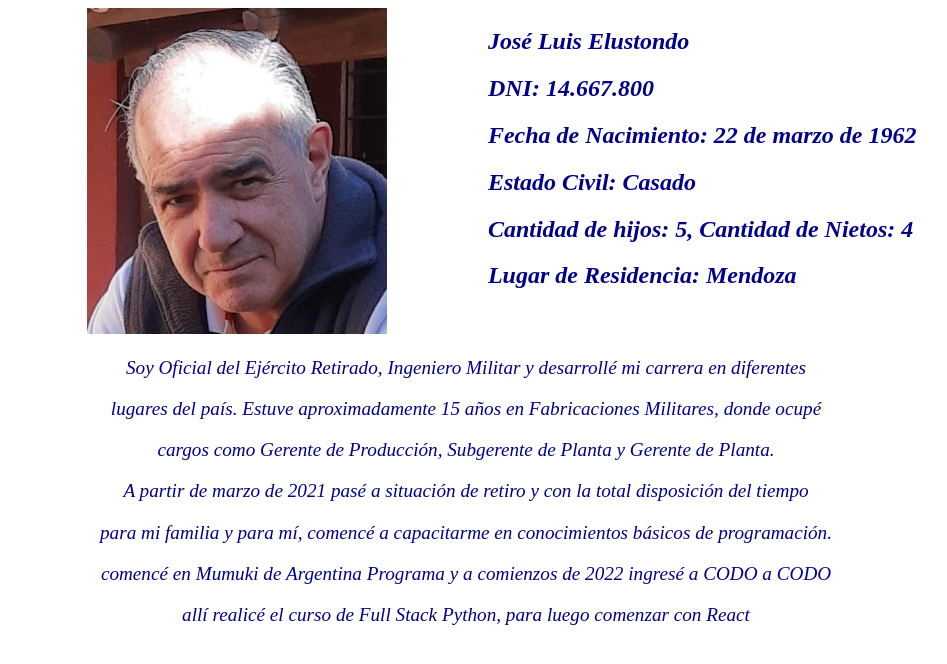
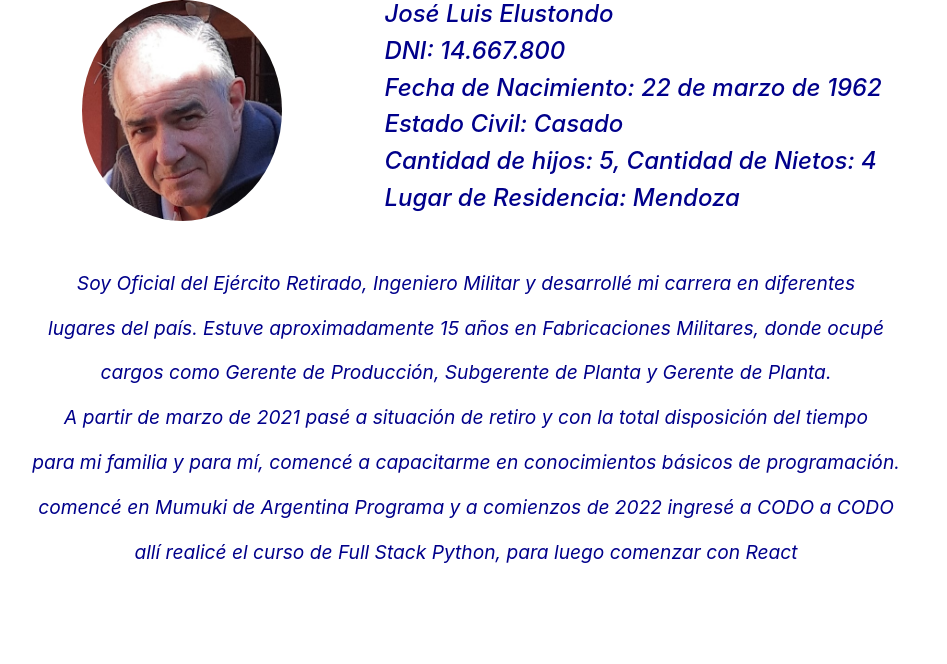
Before and after one commit to Joselus62/clase1, a plain HTML site: page index.html in a window 1280 px wide. Shown: the whole page, without its empty margins (174-1121 px from the left). Drawn offline with nearby package versions, Linux system fonts and the light colour scheme; files that its build step writes are made by us from their sources.

Commit message:
Agregé app.js

```diff
--- a/index.html
+++ b/index.html
@@ -4,25 +4,31 @@
     <meta charset="UTF-8">
     <meta http-equiv="X-UA-Compatible" content="IE=edge">
     <meta name="viewport" content="width=device-width, initial-scale=1.0">
-    <link href="https://cdn.jsdelivr.net/npm/bootstrap@5.2.0/dist/css/bootstrap.min.css">
-    <link href="https://cdn.jsdelivr.net/npm/bootstrap@5.2.0/dist/js/bootstrap.bundle.min.js">
-    <link rel="stylesheet" href="css/estilo.css">
+    <link rel="stylesheet" href="https://cdn.jsdelivr.net/npm/bootstrap@4.6.1/dist/css/bootstrap.min.css">
+    <link rel="shortcut icon" href="./imagenes/Lavanda Logo.png" width="30" type="image/x-icon">
+    <script src="https://cdn.jsdelivr.net/npm/jquery@3.6.0/dist/jquery.slim.min.js"></script>
+    <script src="https://cdn.jsdelivr.net/npm/popper.js@1.16.1/dist/umd/popper.min.js"></script>
+    <script src="https://cdn.jsdelivr.net/npm/bootstrap@4.6.1/dist/js/bootstrap.bundle.min.js"></script>
+    <link rel="stylesheet" href="./estilo.css">
     <title>Mi Presentación</title>
 </head>
 <body>
-    <div class="flex-container">
-    <header>
-        <img src="./José Luis.jpg" width="300px">
+    <header class="flex-container">
+        <img src="./José Luis.jpg" alt="José Luis Elustondo" class= "rounded-circle" width="200"></div>
+
+        <main>
+
+            <h4>José Luis Elustondo</h4>
+            <h4>DNI: 14.667.800</h4>
+            <h4>Fecha de Nacimiento: 22 de marzo de 1962</h4>
+            <h4>Estado Civil: Casado</h4>
+            <h4>Cantidad de hijos: 5, Cantidad de Nietos: 4</h4>
+            <h4>Lugar de Residencia: Mendoza</h4>
+        </main>
     </header>
-    <main>
-        <h2>José Luis Elustondo</h2>
-        <h2>DNI: 14.667.800</h2>
-        <h2>Fecha de Nacimiento: 22 de marzo de 1962</h2>
-        <h2>Estado Civil: Casado</h2>
-        <H2>Cantidad de hijos: 5, Cantidad de Nietos: 4</H2>
-        <h2>Lugar de Residencia: Mendoza</h2>
-    </div>
-    <div class="descripcion">
+    <br>
+    <br>
+        <div class="descripcion">
         <p>Soy Oficial del Ejército Retirado, Ingeniero Militar y desarrollé mi carrera en diferentes</p>
         <p>lugares del país. Estuve aproximadamente 15 años en Fabricaciones Militares, donde ocupé</p>
         <p>cargos como Gerente de Producción, Subgerente de Planta y Gerente de Planta.</p>
@@ -30,7 +36,7 @@
         <p>para mi familia y para mí, comencé a capacitarme en conocimientos básicos de programación.</p>
         <p>comencé en Mumuki de Argentina Programa y a comienzos de 2022 ingresé a CODO a CODO</p>
         <p>allí realicé el curso de Full Stack Python, para luego comenzar con React</p>
-    </div>
-    </main>
+        </div>
+    <script> src=""</script>
 </body>
 </html>
```
Also changed, not shown: js/app.js (added).
